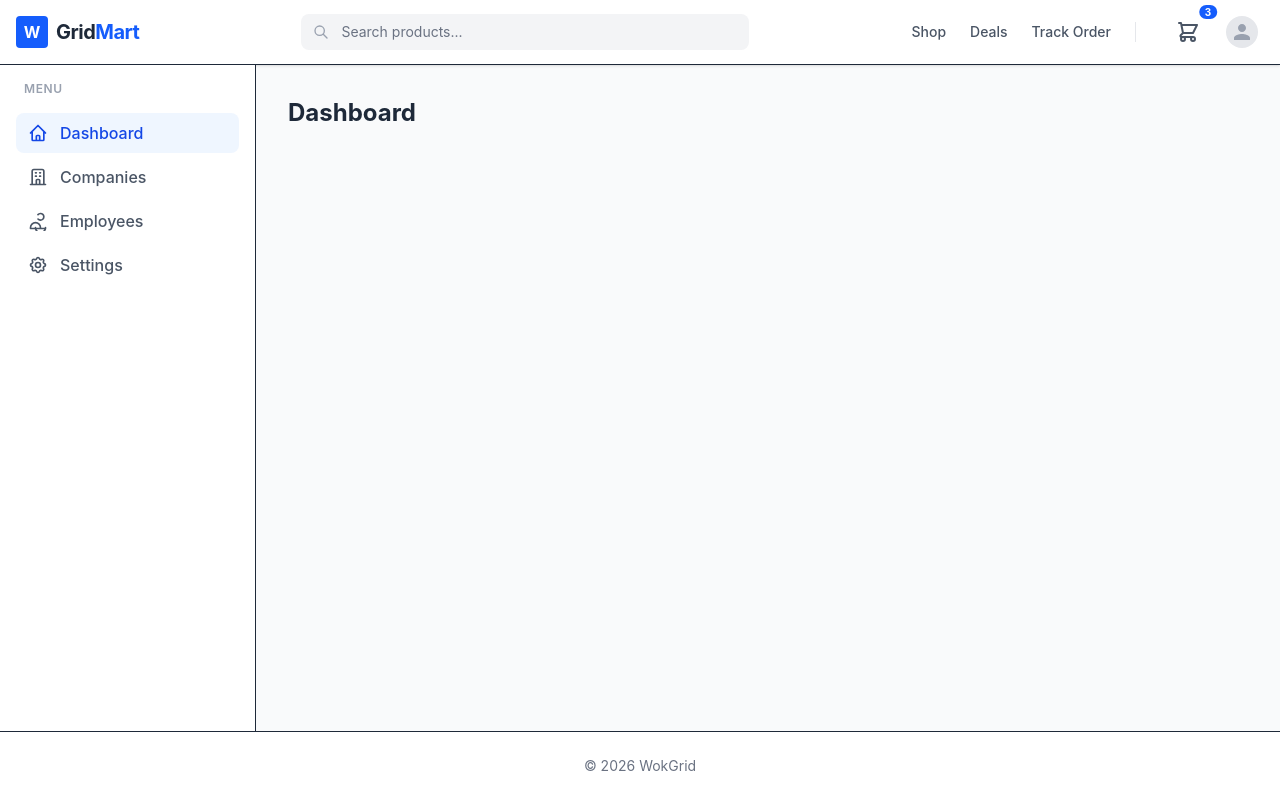
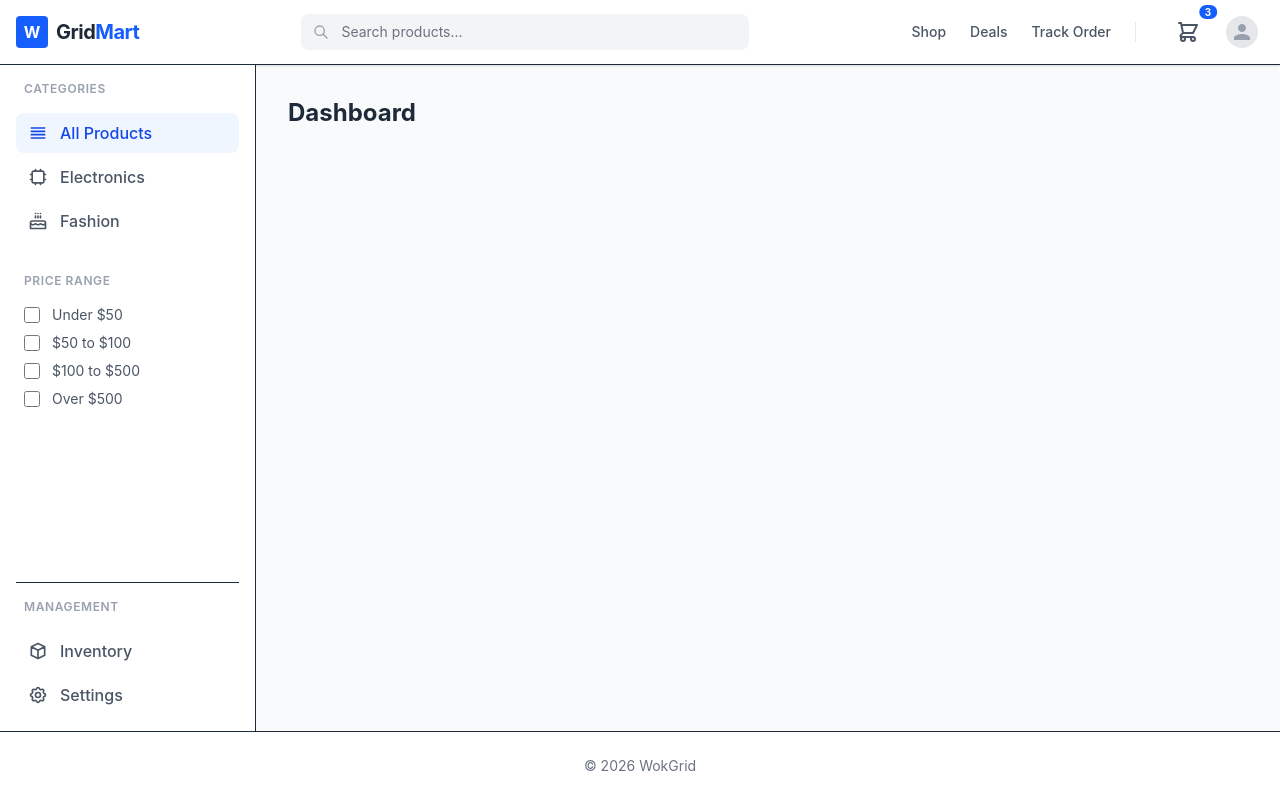
Before and after one commit to gvkumarreddy/fullstack-react, a React (Vite) app in the folder company-manager/: page / in a window 1280 px wide. Built offline with nearby package versions, Linux system fonts and the light colour scheme; the HTML template or start-up script is replaced by a standard one.

Commit message:
sidebar menu updated

```diff
--- a/company-manager/src/App.jsx
+++ b/company-manager/src/App.jsx
@@ -38,29 +38,63 @@ const App = () => {
           fixed inset-y-0 left-0 z-50 w-64 bg-white border-r transform transition-transform duration-300 ease-in-out lg:relative lg:translate-x-0
           ${isSidebarOpen ? 'translate-x-0' : '-translate-x-full'}
         `}>
-          <div className="h-full flex flex-col p-4">
-            <p className="text-xs font-semibold text-gray-400 uppercase tracking-wider mb-4 px-2">Menu</p>
+          <div className="h-full flex flex-col p-4 overflow-y-auto">
+            {/* Categories Section */}
+            <div className="mb-8">
+              <p className="text-xs font-semibold text-gray-400 uppercase tracking-wider mb-4 px-2">Categories</p>
               <nav className="space-y-1">
                 <Link
                   to="/"
                   className={`flex items-center gap-3 px-3 py-2 rounded-lg font-medium transition-colors ${isActive('/') ? 'bg-blue-50 text-blue-700' : 'text-gray-600 hover:bg-gray-100'}`}
                 >
-                <svg className="w-5 h-5" fill="none" stroke="currentColor" viewBox="0 0 24 24"><path strokeLinecap="round" strokeLinejoin="round" strokeWidth="2" d="M3 12l2-2m0 0l7-7 7 7M5 10v10a1 1 0 001 1h3m10-11l2 2m-2-2v10a1 1 0 01-1 1h-3m-6 0a1 1 0 001-1v-4a1 1 0 011-1h2a1 1 0 011 1v4a1 1 0 001 1m-6 0h6" /></svg>
-                Dashboard
+                  <svg className="w-5 h-5" fill="none" stroke="currentColor" viewBox="0 0 24 24"><path strokeLinecap="round" strokeLinejoin="round" strokeWidth="2" d="M4 6h16M4 10h16M4 14h16M4 18h16" /></svg>
+                  All Products
                 </Link>
+                <Link
+                  to="/electronics"
+                  className={`flex items-center gap-3 px-3 py-2 rounded-lg font-medium transition-colors ${isActive('/electronics') ? 'bg-blue-50 text-blue-700' : 'text-gray-600 hover:bg-gray-100'}`}
+                >
+                  <svg className="w-5 h-5" fill="none" stroke="currentColor" viewBox="0 0 24 24"><path strokeLinecap="round" strokeLinejoin="round" strokeWidth="2" d="M9 3v2m6-2v2M9 19v2m6-2v2M5 9H3m2 6H3m18-6h-2m2 6h-2M7 5h10a2 2 0 012 2v10a2 2 0 01-2 2H7a2 2 0 01-2-2V7a2 2 0 012-2z" /></svg>
+                  Electronics
+                </Link>
+                <Link
+                  to="/fashion"
+                  className={`flex items-center gap-3 px-3 py-2 rounded-lg font-medium transition-colors ${isActive('/fashion') ? 'bg-blue-50 text-blue-700' : 'text-gray-600 hover:bg-gray-100'}`}
+                >
+                  <svg className="w-5 h-5" fill="none" stroke="currentColor" viewBox="0 0 24 24"><path strokeLinecap="round" strokeLinejoin="round" strokeWidth="2" d="M21 15.546c-.523 0-1.046.151-1.5.454a2.704 2.704 0 01-3 0 2.703 2.703 0 00-3 0 2.703 2.703 0 01-3 0 2.703 2.703 0 00-3 0 2.704 2.704 0 01-3 0 2.703 2.703 0 00-1.5-.454M9 6v2m3-2v2m3-2v2M9 3h.01M12 3h.01M15 3h.01M21 21v-7a2 2 0 00-2-2H5a2 2 0 00-2 2v7h18z" /></svg>
+                  Fashion
+                </Link>
+              </nav>
+            </div>
+
+            {/* Price Filters Section */}
+            <div className="mb-8">
+              <p className="text-xs font-semibold text-gray-400 uppercase tracking-wider mb-4 px-2">Price Range</p>
+              <div className="px-2 space-y-2">
+                {[
+                  { label: 'Under $50', id: 'p1' },
+                  { label: '$50 to $100', id: 'p2' },
+                  { label: '$100 to $500', id: 'p3' },
+                  { label: 'Over $500', id: 'p4' },
+                ].map((range) => (
+                  <label key={range.id} className="flex items-center gap-3 cursor-pointer group">
+                    <input type="checkbox" className="w-4 h-4 rounded border-gray-300 text-blue-600 focus:ring-blue-500" />
+                    <span className="text-sm text-gray-600 group-hover:text-gray-900 transition-colors">{range.label}</span>
+                  </label>
+                ))}
+              </div>
+            </div>
+
+            {/* Management Section (Admin Only) */}
+            <div className="mt-auto pt-4 border-t">
+              <p className="text-xs font-semibold text-gray-400 uppercase tracking-wider mb-4 px-2">Management</p>
+              <nav className="space-y-1">
                 <Link
                   to="/companies"
                   className={`flex items-center gap-3 px-3 py-2 rounded-lg font-medium transition-colors ${isActive('/companies') ? 'bg-blue-50 text-blue-700' : 'text-gray-600 hover:bg-gray-100'}`}
                 >
-                <svg className="w-5 h-5" fill="none" stroke="currentColor" viewBox="0 0 24 24"><path strokeLinecap="round" strokeLinejoin="round" strokeWidth="2" d="M19 21V5a2 2 0 00-2-2H7a2 2 0 00-2 2v16m14 0h2m-2 0h-5m-9 0H3m2 0h5M9 7h1m-1 4h1m4-4h1m-1 4h1m-5 10v-5a1 1 0 011-1h2a1 1 0 011 1v5m-4 0h4" /></svg>
-                Companies
-              </Link>
-              <Link
-                to="/employees"
-                className={`flex items-center gap-3 px-3 py-2 rounded-lg font-medium transition-colors ${isActive('/employees') ? 'bg-blue-50 text-blue-700' : 'text-gray-600 hover:bg-gray-100'}`}
-              >
-                <svg className="w-5 h-5" fill="none" stroke="currentColor" viewBox="0 0 24 24"><path strokeLinecap="round" strokeLinejoin="round" strokeWidth="2" d="M12 4.354a4 4 0 110 5.292M15 21H3v-1a6 6 0 0112 0v1zm0 0h6v-1a6 6 0 01-12 0v1z" /></svg>
-                Employees
+                  <svg className="w-5 h-5" fill="none" stroke="currentColor" viewBox="0 0 24 24"><path strokeLinecap="round" strokeLinejoin="round" strokeWidth="2" d="M20 7l-8-4-8 4m16 0l-8 4m8-4v10l-8 4m0-10L4 7m8 4v10M4 7v10l8 4" /></svg>
+                  Inventory
                 </Link>
                 <Link
                   to="/settings"
@@ -70,6 +104,7 @@ const App = () => {
                   Settings
                 </Link>
               </nav>
+            </div>
           </div>
         </aside>
 
```
Lines whose indentation alone changed are shown as unchanged.
